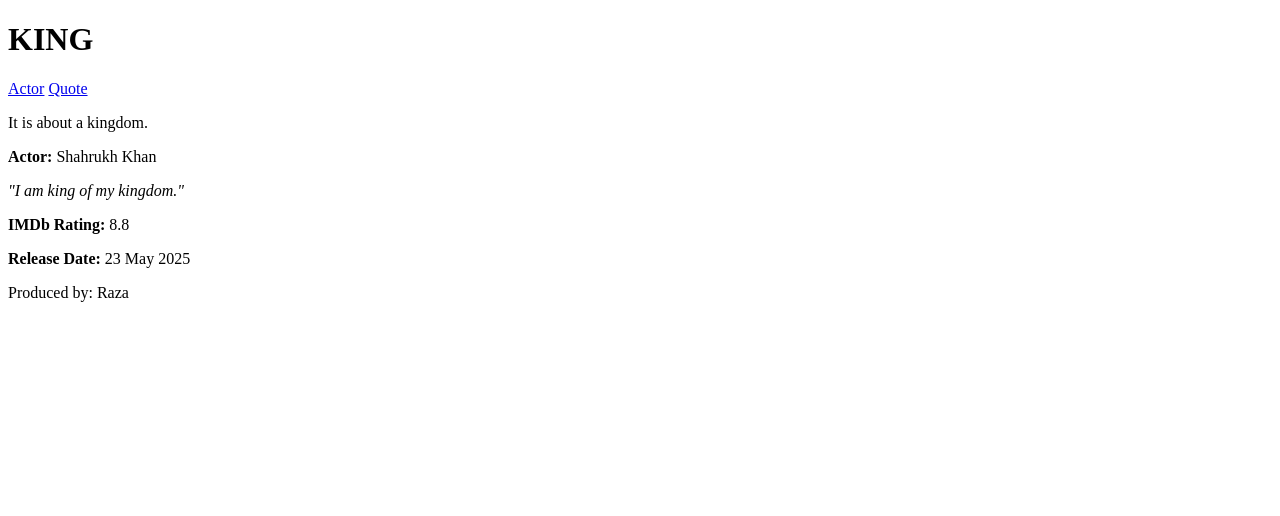
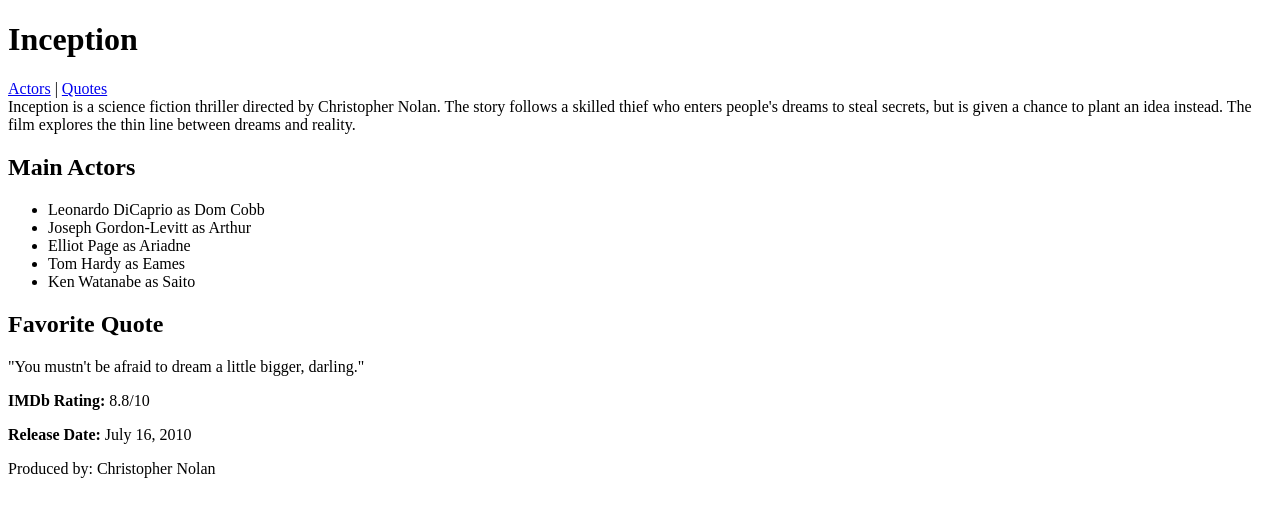
Before and after one commit to acciojob/semantic-imdb-786Mushfique, a website: page main.html in a window 1280 px wide. Drawn offline with Linux system fonts and the light colour scheme.

Commit message:
created a submission

```diff
--- a/main.html
+++ b/main.html
@@ -7,34 +7,52 @@
 </head>
 
 <body>
+   <!-- Header -->
   <header>
-    <h1>KING</h1>
+    <h1>Inception</h1>
   </header>
 
+  <!-- Navigation -->
   <nav>
-    <a href="#actor" id="nav-actor">Actor</a>
-    <a href="#quote" id="nav-quote">Quote</a>
+    <a href="#actor" id="nav-actor">Actors</a> |
+    <a href="#quote" id="nav-quote">Quotes</a>
   </nav>
 
-  <section id="summary">
-    <p>It is about a kingdom.</p>
+  <!-- Summary -->
+  <summary>
+    Inception is a science fiction thriller directed by Christopher Nolan. The story
+    follows a skilled thief who enters people's dreams to steal secrets, but is given
+    a chance to plant an idea instead. The film explores the thin line between dreams
+    and reality.
+  </summary>
+
+  <!-- Actors Section -->
+  <section id="actor">
+    <h2>Main Actors</h2>
+    <ul>
+      <li>Leonardo DiCaprio as Dom Cobb</li>
+      <li>Joseph Gordon-Levitt as Arthur</li>
+      <li>Elliot Page as Ariadne</li>
+      <li>Tom Hardy as Eames</li>
+      <li>Ken Watanabe as Saito</li>
+    </ul>
   </section>
 
-  <section id="actor">
-    <p><strong>Actor:</strong> Shahrukh Khan</p>
+  <!-- Quotes Section -->
+  <section id="quote">
+    <h2>Favorite Quote</h2>
+    <p>"You mustn't be afraid to dream a little bigger, darling."</p>
   </section>
 
-  <section id="quote">
-    <p><em>"I am king of my kingdom."</em></p>
-  </section>
-
+  <!-- Aside -->
   <aside>
-    <p><strong>IMDb Rating:</strong> 8.8</p>
-    <p><strong>Release Date:</strong> 23 May 2025</p>
+    <p><strong>IMDb Rating:</strong> 8.8/10</p>
+    <p><strong>Release Date:</strong> July 16, 2010</p>
   </aside>
 
+  <!-- Footer -->
   <footer>
-    <p>Produced by: Raza</p>
+    <p>Produced by: Christopher Nolan</p>
   </footer>
     <script type="text/javascript" src="./script.js">
 </script>
```
